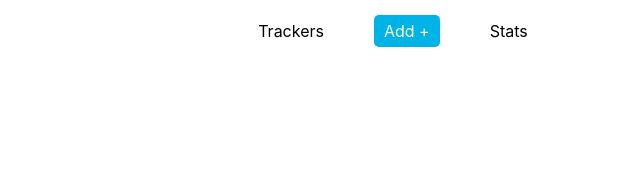
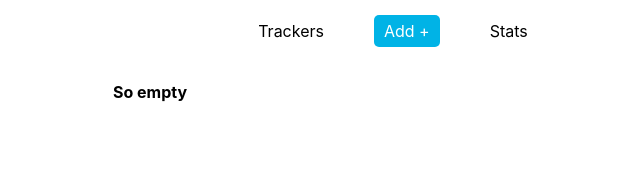
Before and after one commit to vaclav-zeman/track-anything, a React (Create React App) app: page / in a window 1280 px wide. Shown: the top 172 px of the page, without its empty margins (247-887 px from the left). Built offline with nearby package versions, Linux system fonts and the light colour scheme.

Commit message:
Update UI

```diff
--- a/src/features/AddForm.tsx
+++ b/src/features/AddForm.tsx
@@ -15,7 +15,7 @@ export type IFormValues = {
 };
 
 const Container = styled.main`
-  width: 600px;
+  max-width: 600px;
   padding: 20px;
   margin: 0 auto;
 `;
--- a/src/features/TrackerList.tsx
+++ b/src/features/TrackerList.tsx
@@ -13,7 +13,7 @@ export type IFormValues = {
 };
 
 const Container = styled.main`
-  width: 600px;
+  max-width: 600px;
   padding: 20px;
   margin: 0 auto;
   display: flex;
@@ -27,6 +27,10 @@ const TrackerList = () => {
       {TrackerStore.trackers.map(tracker => (
         <Tracker model={tracker} key={tracker.id} />
       ))}
+
+      {TrackerStore.trackers.length === 0 && (
+        <strong style={{ textAlign: 'center' }}>So empty</strong>
+      )}
     </Container>
   );
 };
--- a/src/stores/TrackerStore.ts
+++ b/src/stores/TrackerStore.ts
@@ -1,4 +1,4 @@
-import { observable, action, autorun, toJS, ObservableMap } from 'mobx';
+import { observable, action, autorun, toJS } from 'mobx';
 import { IFormValues } from '../features/AddForm';
 
 export type ITracker = {
--- a/src/ui/Tracker.tsx
+++ b/src/ui/Tracker.tsx
@@ -7,12 +7,17 @@ import { TrackerModel } from '../stores/TrackerStore';
 const Box = styled.button`
   padding: 20px;
   margin: 0 0 20px;
-  height: 165px;
-  width: 165px;
+  height: 155px;
+  width: 155px;
   border-radius: 10px;
   border: none;
   box-shadow: 0 0 35px rgba(0, 0, 0, 0.4);
   background: ${(props: { bgColor?: string }) => props.bgColor};
+
+  @media (min-width: 768px) {
+    width: 170px;
+    height: 170px;
+  }
 `;
 
 const Name = styled.strong`
```
